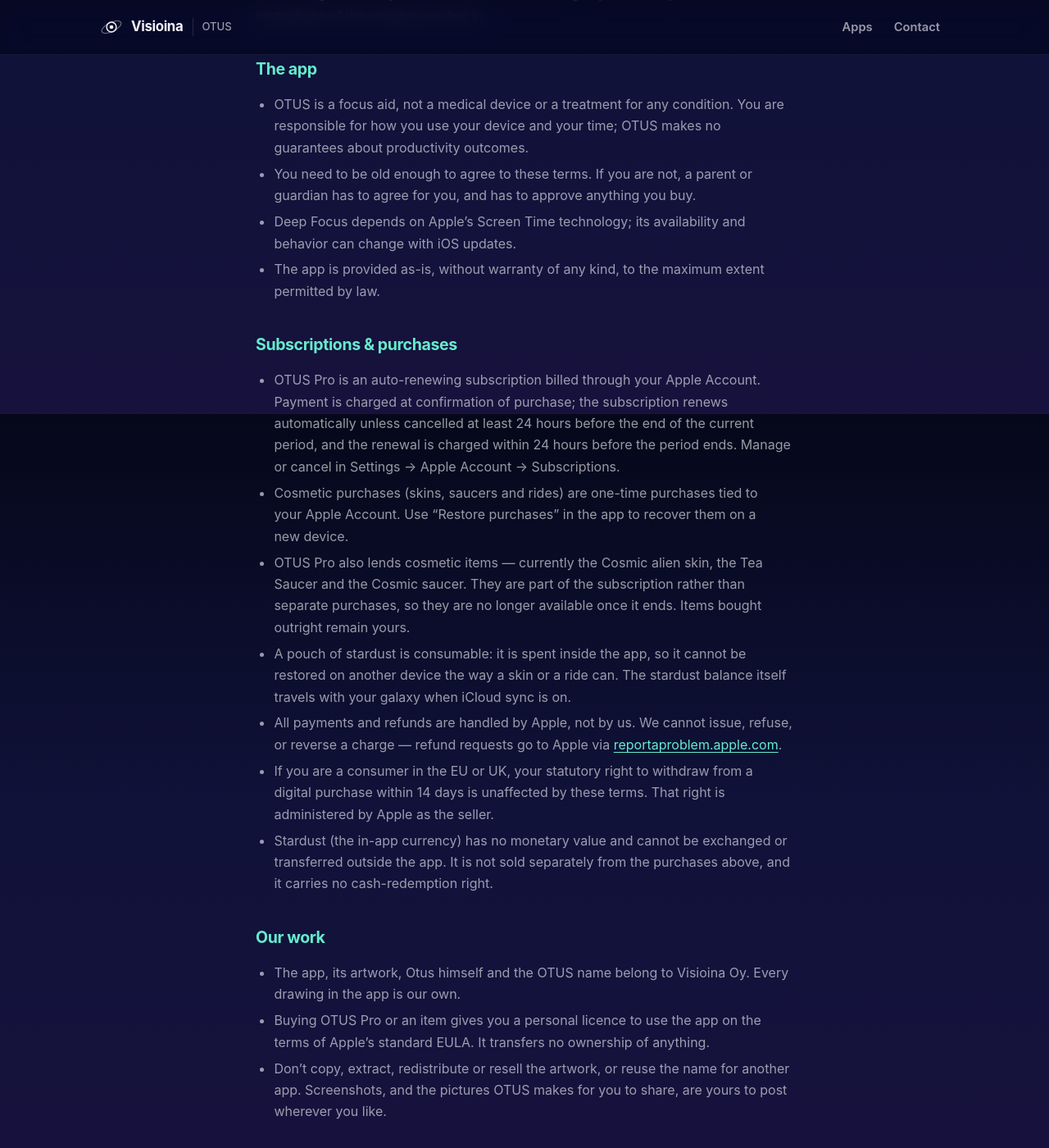
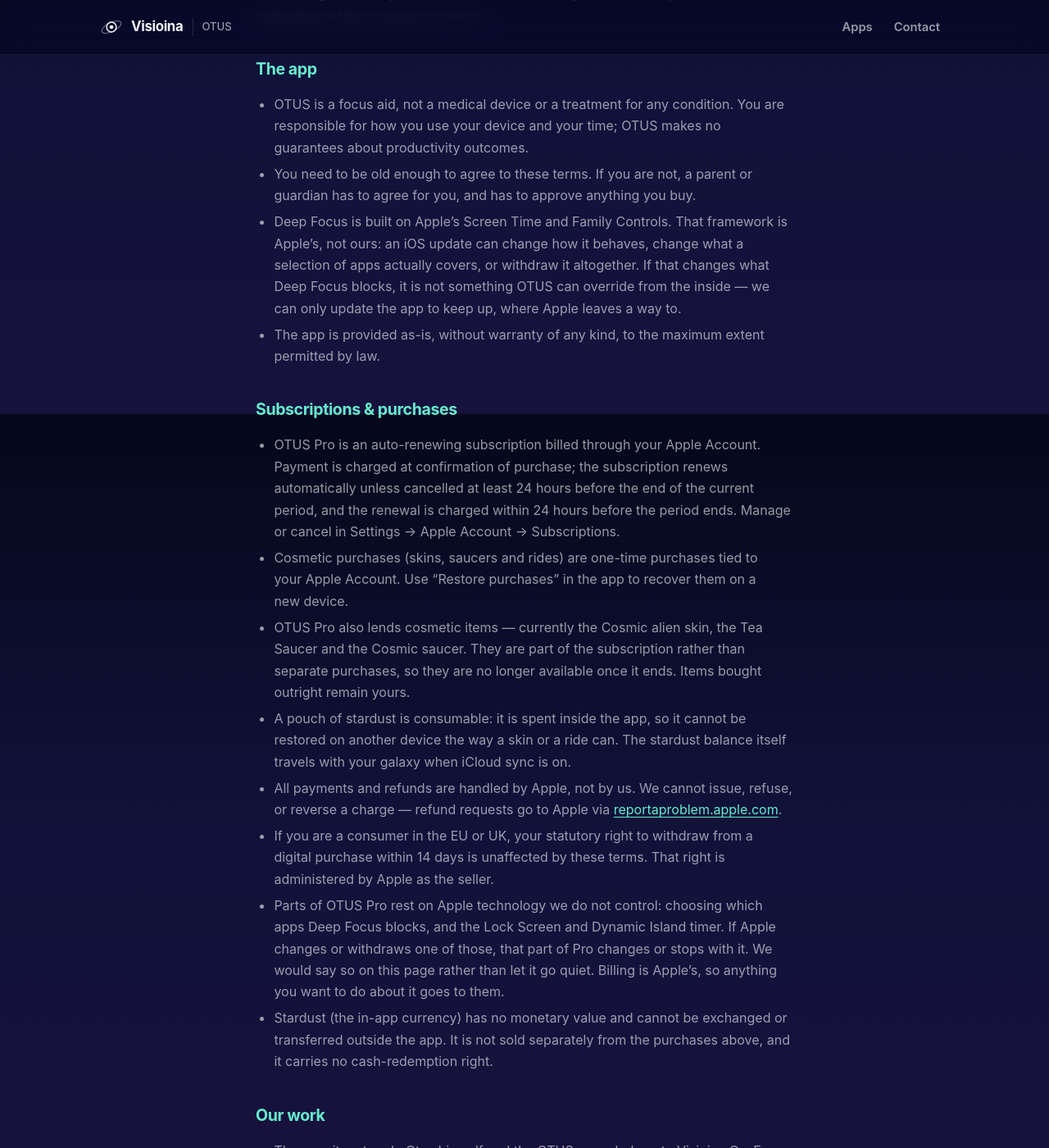
Before and after one commit to selinahti/visioinawebsite, a Jekyll site: the page built from _apps/otus/terms.md, in a window 1280 px wide and 1400 px high, scrolled down 395 px. Shown: the whole window at 82% size. Built offline with Jekyll 4.4.1, drawn with Linux system fonts in a browser that asks for light colours; some of the changed text lies outside the part shown.

Commit message:
Say what Apple's Family Controls can and cannot do for us
Ticking every category in Apple's app picker does not include Safari —
it has to be searched for and ticked on its own — so the FAQ now says
so. Nothing in OTUS can pre-tick it: the picker hands back a sealed
selection we cannot read.

That is a small instance of a bigger thing worth stating in the terms.
Deep Focus rests on a framework Apple owns, and an iOS update can
change how it behaves, change what a selection covers, or withdraw it.
The old line said only that availability "can change with iOS
updates", which did not cover what a tick actually blocks, and said
nothing at all under Subscriptions — where it matters most, because
choosing the blocked apps and the Dynamic Island timer are two of the
things Pro is sold on.

Deliberately not written: any suggestion that a paid feature stopping
leaves the buyer without recourse. These terms already preserve
mandatory consumer protections, and a clause disclaiming that away
would not survive Finnish or EU consumer law. The bullet states the
facts and points at Apple, who hold the billing.

Co-Authored-By: Claude Opus 5 <noreply@anthropic.com>

```diff
--- a/_apps/otus/terms.md
+++ b/_apps/otus/terms.md
@@ -27,8 +27,12 @@ consumer protections of the country you live in.
   guarantees about productivity outcomes.
 - You need to be old enough to agree to these terms. If you are not, a parent
   or guardian has to agree for you, and has to approve anything you buy.
-- Deep Focus depends on Apple's Screen Time technology; its availability and
-  behavior can change with iOS updates.
+- Deep Focus is built on Apple's Screen Time and Family Controls. That
+  framework is Apple's, not ours: an iOS update can change how it behaves,
+  change what a selection of apps actually covers, or withdraw it altogether.
+  If that changes what Deep Focus blocks, it is not something OTUS can override
+  from the inside — we can only update the app to keep up, where Apple leaves a
+  way to.
 - The app is provided as-is, without warranty of any kind, to the maximum extent
   permitted by law.
 
@@ -55,6 +59,11 @@ consumer protections of the country you live in.
 - If you are a consumer in the EU or UK, your statutory right to withdraw from a
   digital purchase within 14 days is unaffected by these terms. That right is
   administered by Apple as the seller.
+- Parts of OTUS Pro rest on Apple technology we do not control: choosing which
+  apps Deep Focus blocks, and the Lock Screen and Dynamic Island timer. If Apple
+  changes or withdraws one of those, that part of Pro changes or stops with it.
+  We would say so on this page rather than let it go quiet. Billing is Apple's,
+  so anything you want to do about it goes to them.
 - Stardust (the in-app currency) has no monetary value and cannot be exchanged
   or transferred outside the app. It is not sold separately from the purchases
   above, and it carries no cash-redemption right.
```
Also changed, not shown: other parts of _apps/otus/terms.md (+1 -1 lines), _apps/otus/faq.md (+10 -0 lines).
